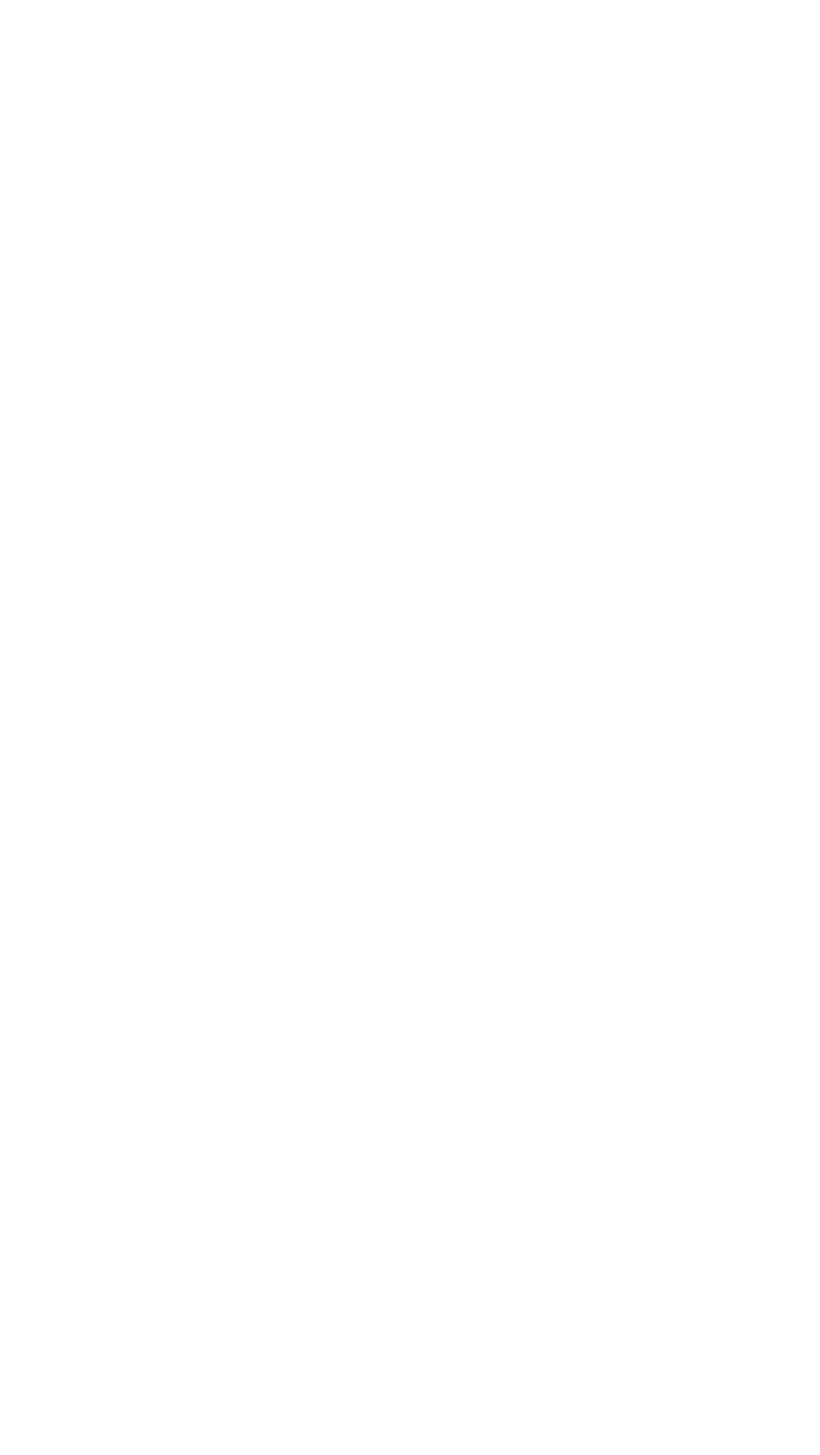
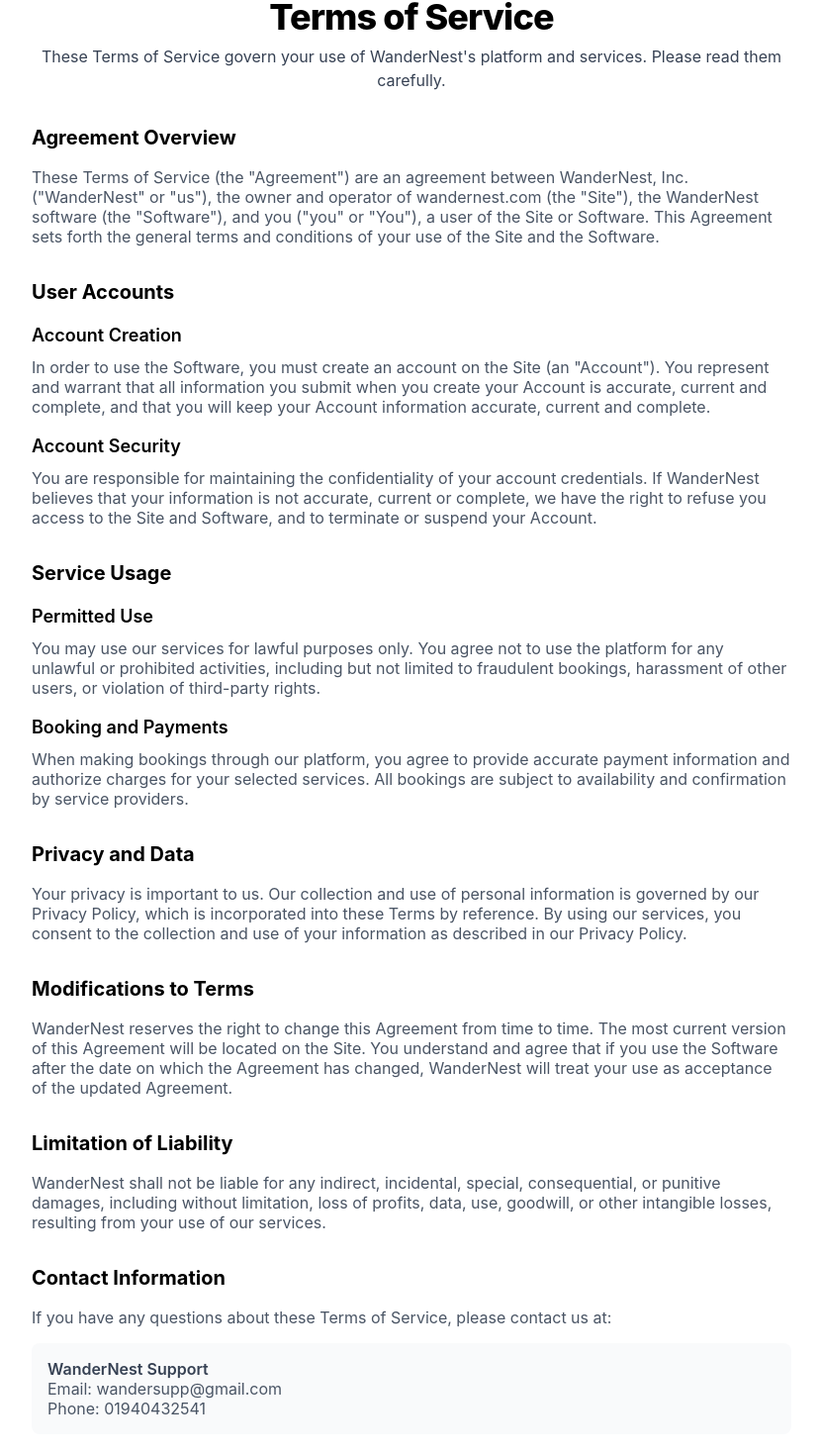
Before and after one commit to Redwan-Ahmed241/Wandernest-Software, a React (Vite) app: page /terms-of-service in a window 1280 px wide. Before the commit this address had no page. Shown: the part 115-1585 px from the top of the page at 99% size, without its empty margins (224-1053 px from the left). Before the commit the page ends 800 px from the top, so only its background shows below. Built offline with nearby package versions, Linux system fonts and the light colour scheme.

Commit message:
Add Terms of Service page and update footer link path

```diff
--- a/src/App.tsx
+++ b/src/App.tsx
@@ -14,6 +14,7 @@ import { AuthProvider, useAuth } from "./Authentication/auth-context";
 import { BookingProvider } from "./Context/booking-context";
 
 // Lazy load components for better code splitting
+const TermsOfService = lazy(() => import("./Pages/TermsOfService"));
 const HomePage = lazy(() => import("./Pages/Homepage"));
 const ThingsToDo = lazy(() => import("./Pages/ThingsToDo"));
 const HotelsRooms = lazy(() => import("./Pages/HotelsRooms"));
@@ -118,6 +119,7 @@ const AppRoutes: React.FC = () => {
         <Route path="/login" element={<LoginPage />} />
         <Route path="/signup" element={<SignupForm />} />
         <Route path="/privacy-policy" element={<PrivacyPolicy />} />
+        <Route path="/terms-of-service" element={<TermsOfService />} />
         {/* Protected Routes */}
         <Route
           path="/dashboard"
--- a/src/Components/Footer.tsx
+++ b/src/Components/Footer.tsx
@@ -25,7 +25,7 @@ const Footer: React.FC = () => {
     {
       title: "Legal",
       links: [
-        { label: "Terms of Service", path: "/terms" },
+        { label: "Terms of Service", path: "/terms-of-service" },
         { label: "Privacy Policy", path: "/privacy-policy" },
         { label: "Cookie Policy", path: "/cookie-policy" },
       ],
--- a/src/Pages/TermsOfService.tsx
+++ b/src/Pages/TermsOfService.tsx
@@ -1,56 +1,110 @@
-import type { FunctionComponent } from "react";
-import Layout from "../Components/Layout";
+import React from "react";
+import Navbar from "../Components/Navbar";
+import Footer from "../Components/Footer";
 
-const TermsOfService: FunctionComponent = () => {
-  return (
-    <Layout>
-      <div className="min-h-screen bg-gradient-to-br from-primary-100 to-primary-300 py-8 px-4">
-        <div className="max-w-3xl mx-auto bg-white rounded-lg shadow p-6">
-          <h1 className="text-2xl font-bold text-primary-700 mb-6">
+const TermsOfService: React.FC = () => (
+  <>
+    <Navbar />
+    <div className="min-h-screen bg-white py-12 px-4 mt-16">
+      <div className="max-w-3xl mx-auto">
+        <h1 className="text-4xl font-extrabold text-primary-700 text-center mb-2 tracking-tight">
           Terms of Service
         </h1>
-          <section className="mb-6">
-            <p className="text-gray-700 mb-4">
-              These Terms of Service (the 'Agreement') are an agreement between
-              WanderNest, Inc. ('WanderNest' or 'us'), the owner and operator of
-              wandernest.com (the 'Site'), the WanderNest software (the
-              'Software'), and you ('you' or 'You'), a user of the Site or
+        <p className="text-gray-700 text-base mb-8 text-center">
+          These Terms of Service govern your use of WanderNest's platform and services. Please read them carefully.
+        </p>
+
+        <section className="mb-8">
+          <h2 className="text-xl font-bold text-primary-700 mb-4">Agreement Overview</h2>
+          <p className="text-gray-600 mb-4">
+            These Terms of Service (the "Agreement") are an agreement between
+            WanderNest, Inc. ("WanderNest" or "us"), the owner and operator of
+            wandernest.com (the "Site"), the WanderNest software (the
+            "Software"), and you ("you" or "You"), a user of the Site or
             Software. This Agreement sets forth the general terms and
             conditions of your use of the Site and the Software.
           </p>
         </section>
-          <section className="mb-6">
-            <h2 className="text-lg font-semibold text-primary-600 mb-2">
-              Accounts
-            </h2>
-            <p className="text-gray-700">
-              Account Creation. In order to use the Software, you must create an
-              account on the Site (an 'Account'). You represent and warrant that
-              all information you submit when you create your Account is
-              accurate, current and complete, and that you will keep your
-              Account information accurate, current or complete. If WanderNest
-              believes that your information is not accurate, current or
-              complete, we have the right to refuse you access to the Site and
-              Software, and to terminate or suspend your Account.
+
+        <section className="mb-8">
+          <h2 className="text-xl font-bold text-primary-700 mb-4">User Accounts</h2>
+          <h3 className="text-lg font-semibold text-primary-600 mb-2">Account Creation</h3>
+          <p className="text-gray-600 mb-4">
+            In order to use the Software, you must create an account on the Site (an "Account").
+            You represent and warrant that all information you submit when you create your Account is
+            accurate, current and complete, and that you will keep your Account information
+            accurate, current and complete.
+          </p>
+          <h3 className="text-lg font-semibold text-primary-600 mb-2">Account Security</h3>
+          <p className="text-gray-600 mb-4">
+            You are responsible for maintaining the confidentiality of your account credentials.
+            If WanderNest believes that your information is not accurate, current or complete,
+            we have the right to refuse you access to the Site and Software, and to terminate
+            or suspend your Account.
           </p>
         </section>
-          <section className="mb-6">
-            <h2 className="text-lg font-semibold text-primary-600 mb-2">
-              Modifications
-            </h2>
-            <p className="text-gray-700">
-              To the Agreement. WanderNest reserves the right to change this
-              Agreement from time to time. The most current version of this
-              Agreement will be located on the Site. You understand and agree
-              that if you use the Software after the date on which the Agreement
-              has changed, WanderNest will treat your use as acceptance of the
+
+        <section className="mb-8">
+          <h2 className="text-xl font-bold text-primary-700 mb-4">Service Usage</h2>
+          <h3 className="text-lg font-semibold text-primary-600 mb-2">Permitted Use</h3>
+          <p className="text-gray-600 mb-4">
+            You may use our services for lawful purposes only. You agree not to use the platform
+            for any unlawful or prohibited activities, including but not limited to fraudulent
+            bookings, harassment of other users, or violation of third-party rights.
+          </p>
+          <h3 className="text-lg font-semibold text-primary-600 mb-2">Booking and Payments</h3>
+          <p className="text-gray-600 mb-4">
+            When making bookings through our platform, you agree to provide accurate payment
+            information and authorize charges for your selected services. All bookings are
+            subject to availability and confirmation by service providers.
+          </p>
+        </section>
+
+        <section className="mb-8">
+          <h2 className="text-xl font-bold text-primary-700 mb-4">Privacy and Data</h2>
+          <p className="text-gray-600 mb-4">
+            Your privacy is important to us. Our collection and use of personal information
+            is governed by our Privacy Policy, which is incorporated into these Terms by reference.
+            By using our services, you consent to the collection and use of your information
+            as described in our Privacy Policy.
+          </p>
+        </section>
+
+        <section className="mb-8">
+          <h2 className="text-xl font-bold text-primary-700 mb-4">Modifications to Terms</h2>
+          <p className="text-gray-600 mb-4">
+            WanderNest reserves the right to change this Agreement from time to time.
+            The most current version of this Agreement will be located on the Site.
+            You understand and agree that if you use the Software after the date on which
+            the Agreement has changed, WanderNest will treat your use as acceptance of the
             updated Agreement.
           </p>
         </section>
+
+        <section className="mb-8">
+          <h2 className="text-xl font-bold text-primary-700 mb-4">Limitation of Liability</h2>
+          <p className="text-gray-600 mb-4">
+            WanderNest shall not be liable for any indirect, incidental, special, consequential,
+            or punitive damages, including without limitation, loss of profits, data, use,
+            goodwill, or other intangible losses, resulting from your use of our services.
+          </p>
+        </section>
+
+        <section className="mb-8">
+          <h2 className="text-xl font-bold text-primary-700 mb-4">Contact Information</h2>
+          <p className="text-gray-600">
+            If you have any questions about these Terms of Service, please contact us at:
+          </p>
+          <div className="mt-4 p-4 bg-gray-50 rounded-lg">
+            <p className="text-gray-700 font-semibold">WanderNest Support</p>
+            <p className="text-gray-600">Email: wandersupp@gmail.com</p>
+            <p className="text-gray-600">Phone: 01940432541</p>
+          </div>
+        </section>
       </div>
     </div>
-    </Layout>
+    <Footer />
+  </>
 );
-};
 
 export default TermsOfService;
```
Lines whose indentation alone changed are shown as unchanged.
